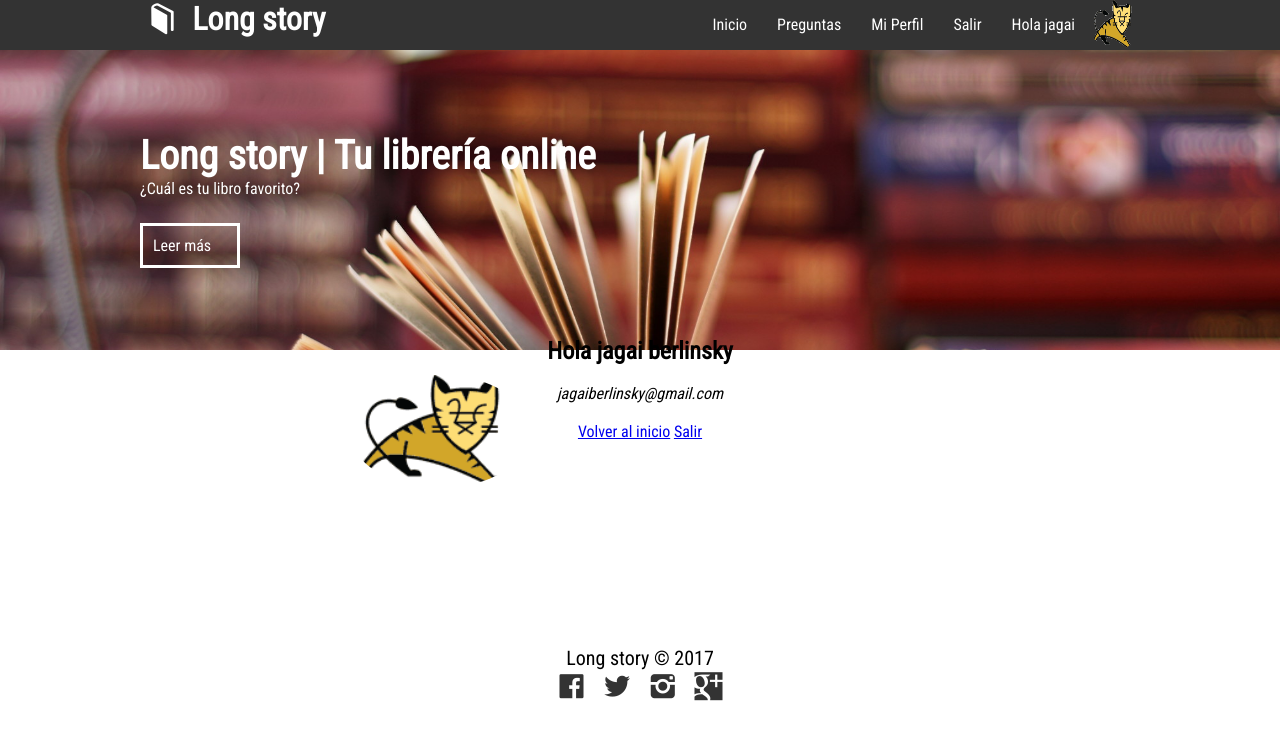
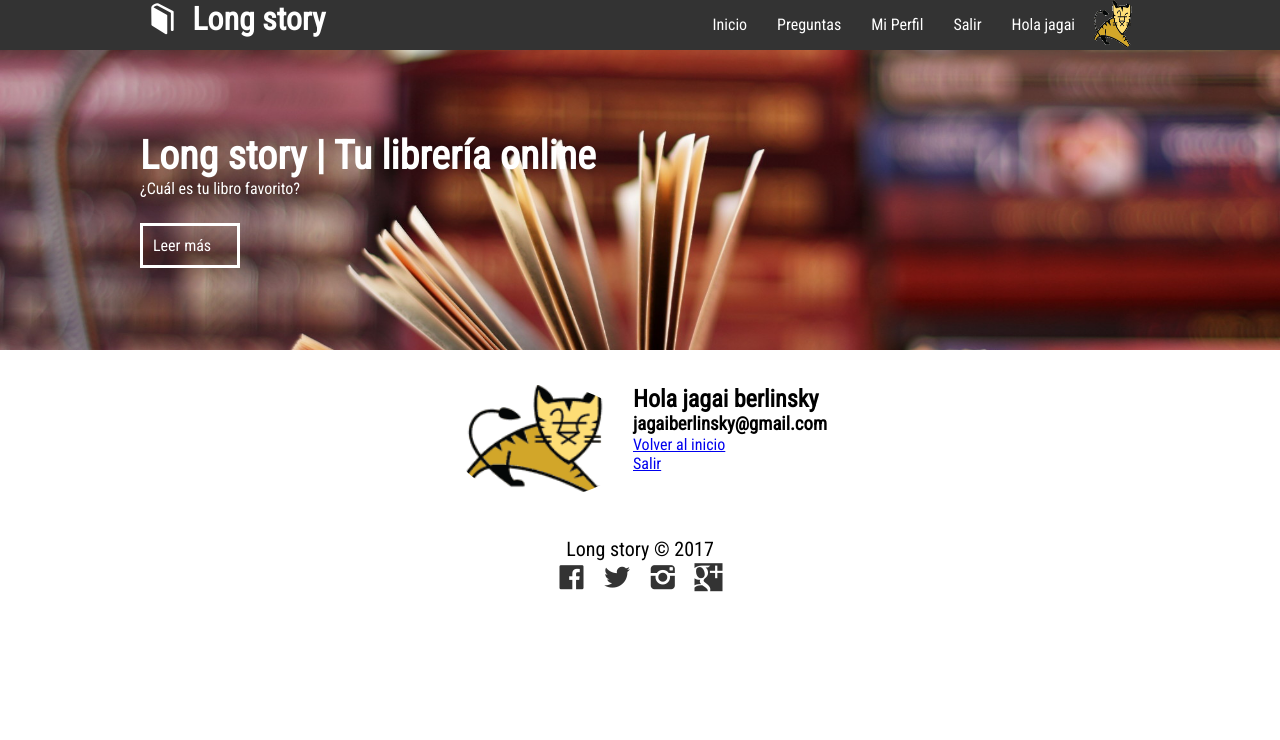
Before and after one commit to natalia-cevallos/longstory, a PHP site: page /perfil-usuario.php in a window 1280 px wide; the page is wider, and only the part inside the window is pictured. Shown: the top 740 px of that part. Run offline with PHP 8.4, Linux system fonts and the light colour scheme; the visitor is signed in with stand-in values (Sample User, id 1).

Commit message:
perfil usuario

```diff
--- a/css/estilos.css
+++ b/css/estilos.css
@@ -304,7 +304,7 @@
   padding: 10px 30px;
   display: flex;
   flex-wrap: wrap;
-  justify-content: space-between;
+  justify-content: center;
 }
 
 .unInput{
@@ -411,11 +411,7 @@
   left: -16px;
 }
 .imagen-perfil{
-position: relative;
-left: 350px;
 }
 .contenedor-perfil{
-  text-align: center;
-  position: relative;
-  bottom:180px;
+
 }
--- a/perfil-usuario.php
+++ b/perfil-usuario.php
@@ -26,17 +26,18 @@
 $elUsuario = traerId($_SESSION['userId']);
 $laImagen = glob('images/avatares/' . $elUsuario['email'] . '*');
  ?>
-<section class="imagen-perfil">
+ <link rel="stylesheet" href="css/estilos.css">
+<section class="contenedor-inputs">
+	<div class="imagen-perfil">
 		<img src="<?=$laImagen[0];?>" width="180" alt="avatar" style="border-radius: 50%;">
+	</div>
+	<div class="contenedor-perfil">
+		<div><h2>Hola <?=$elUsuario['name'];?> <?=$elUsuario['lastname'];?></h2></div>
+			<div><h3><?=$elUsuario['email'];?></h3></div>
+	          <p> <a href="index.php" class="button">Volver al inicio</a></p>
+      		  <p> <a href="logout.php" class="button">Salir</a></p>
+  </div>
 </section>
-<section class="contenedor-perfil">
-	<h2>Hola <?=$elUsuario['name'];?> <?=$elUsuario['lastname'];?></h2>
-	<br>
-		<em><?=$elUsuario['email'];?></em>
-		<br><br>
-		<a href="index.php" class="button">Volver al inicio</a>
-		<a href="logout.php" class="button">Salir</a>
-		</section>
 	<?php
 	include ('includes/end.php');
 	?>
```
